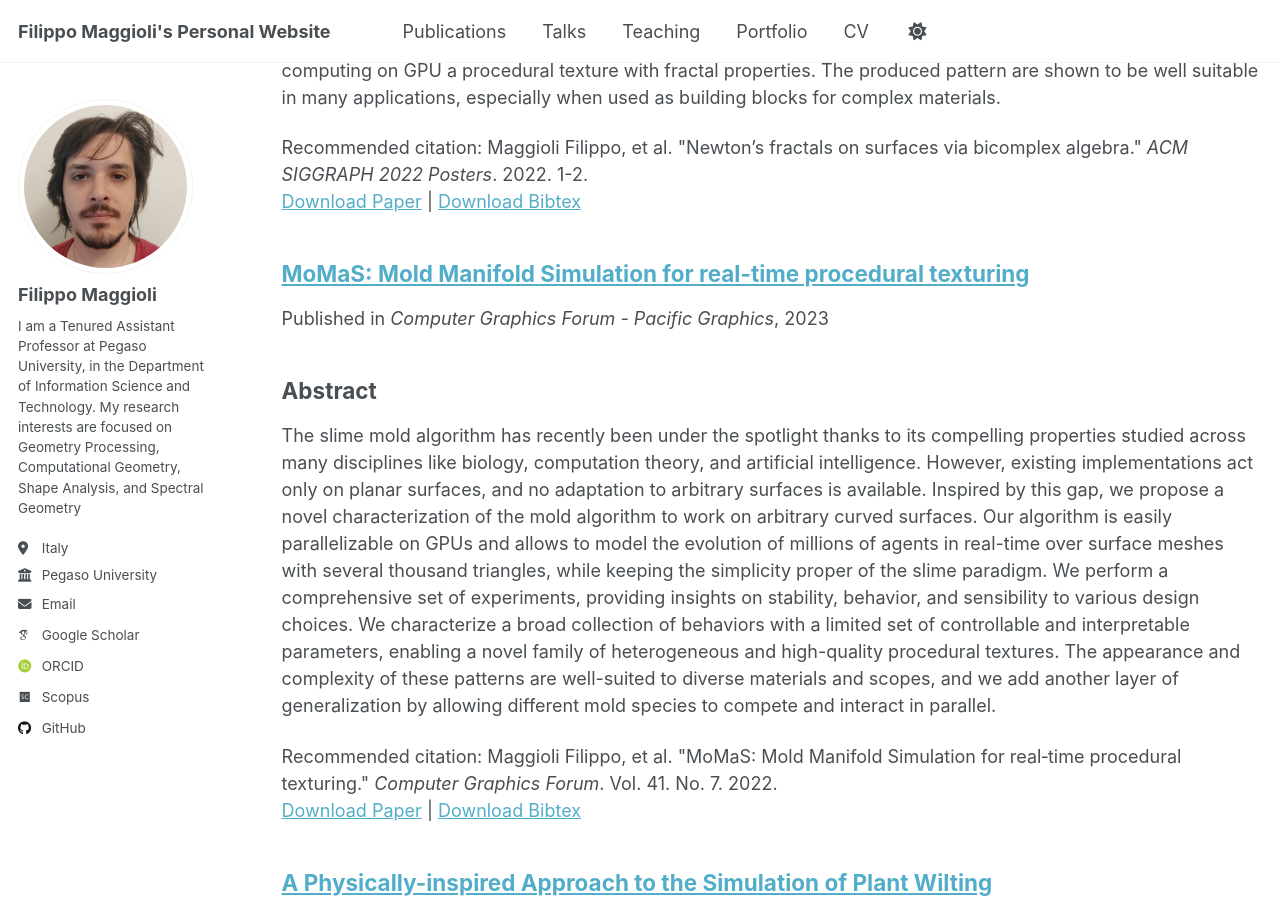
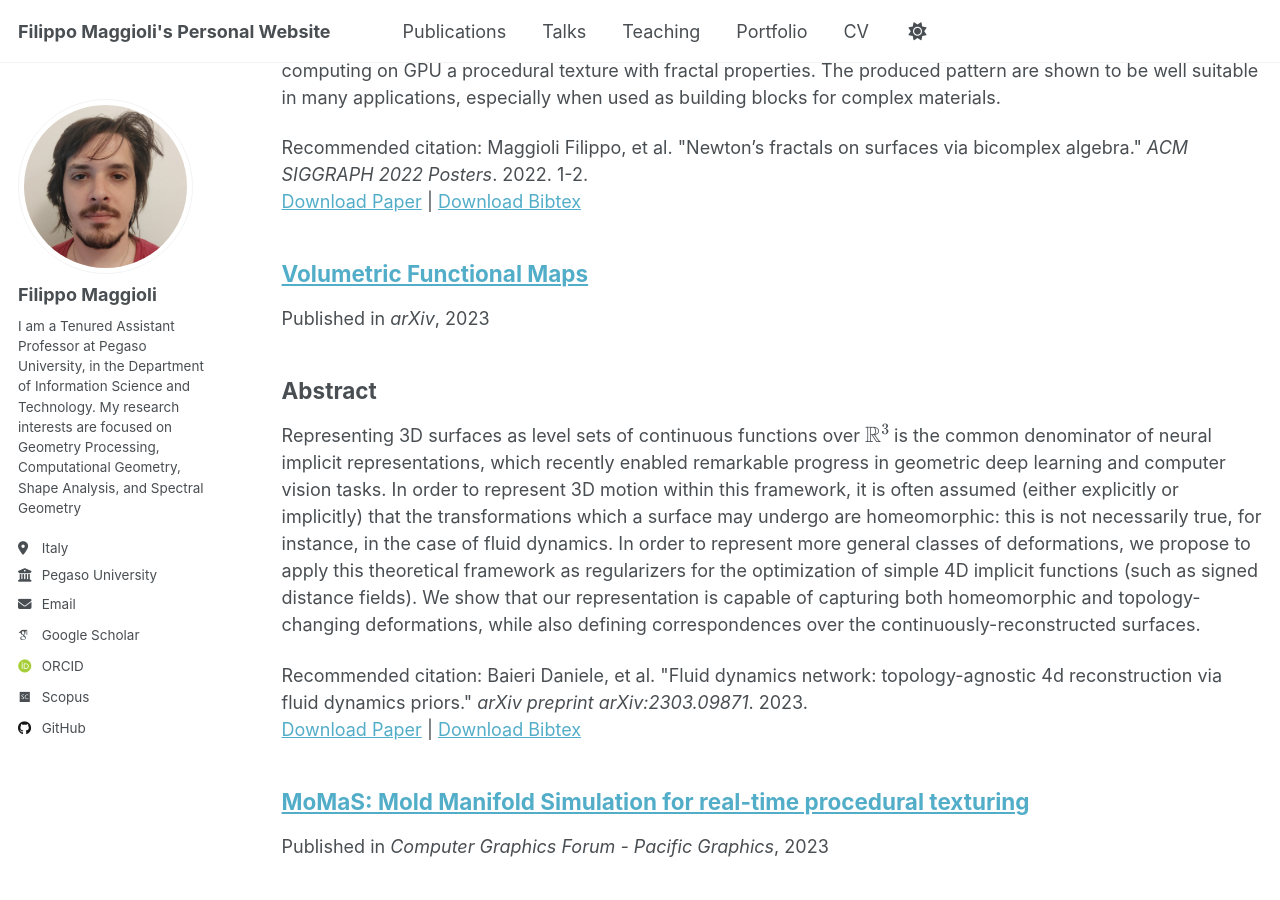
Before and after one commit to fmaggioli/fmaggioli.github.io, a Jekyll site: the page built from _pages/collection-archive.html, in a window 1280 px wide and 900 px high, scrolled down 4226 px. Built offline with Jekyll 4.4.1, drawn with Linux system fonts in a browser that asks for light colours; some web fonts are replaced.

Commit message:
Working on publications.

````diff
--- /dev/null
+++ b/_publications/2023-03-17-fdn.md
@@ -0,0 +1,27 @@
+---
+title: "Volumetric Functional Maps"
+collection: publications
+category: preprints
+permalink: /publication/2023-03-17-fdn
+date: 2023-03-17
+venue: 'arXiv'
+paperurl: '/files/2023-03-17-fdn.pdf'
+arxivurl: 'https://arxiv.org/abs/2303.09871'
+bibtexurl: '/files/2023-03-17-fdn.bib'
+teaser: '/images/publications/fdn.png'
+citation: 'Baieri Daniele, et al. "Fluid dynamics network: topology-agnostic 4d reconstruction via fluid dynamics priors." <i>arXiv preprint arXiv:2303.09871</i>. 2023.'
+---
+
+## Abstract
+Representing 3D surfaces as level sets of continuous functions over $$\mathbb{R}^3$$ is the common denominator of neural implicit representations, which recently enabled remarkable progress in geometric deep learning and computer vision tasks. In order to represent 3D motion within this framework, it is often assumed (either explicitly or implicitly) that the transformations which a surface may undergo are homeomorphic: this is not necessarily true, for instance, in the case of fluid dynamics. In order to represent more general classes of deformations, we propose to apply this theoretical framework as regularizers for the optimization of simple 4D implicit functions (such as signed distance fields). We show that our representation is capable of capturing both homeomorphic and topology-changing deformations, while also defining correspondences over the continuously-reconstructed surfaces.
+
+
+## BibTeX
+```bibtex
+@article{baieri2023fluid,
+  title={Fluid dynamics network: topology-agnostic 4d reconstruction via fluid dynamics priors},
+  author={Baieri, Daniele and Esposito, Stefano and Maggioli, Filippo and Rodol{\`a}, Emanuele},
+  journal={arXiv preprint arXiv:2303.09871},
+  year={2023}
+}
+```
--- /dev/null
+++ b/files/2023-03-17-fdn.bib
@@ -0,0 +1,6 @@
+@article{baieri2023fluid,
+  title={Fluid dynamics network: topology-agnostic 4d reconstruction via fluid dynamics priors},
+  author={Baieri, Daniele and Esposito, Stefano and Maggioli, Filippo and Rodol{\`a}, Emanuele},
+  journal={arXiv preprint arXiv:2303.09871},
+  year={2023}
+}
````
Also changed, not shown: _publications/2025-06-16-volfmaps.md (+1 -1 lines), 1 other file.
